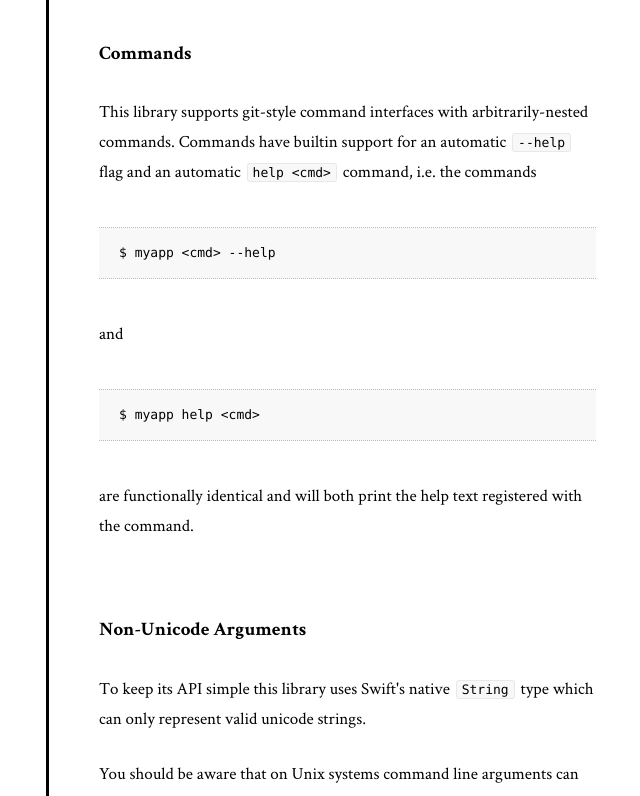
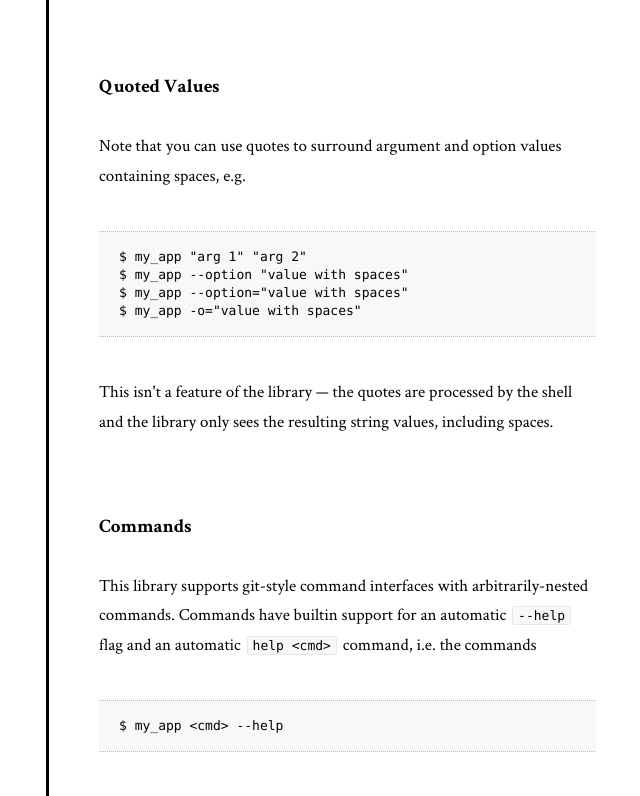
Before and after one commit to dmulholl/argparser, a plain HTML site: page docs/out/cli.html in a window 1280 px wide. Shown: the part 2004-2800 px from the top of the page, without its empty margins (474-1114 px from the left). Drawn offline with Linux system fonts and the light colour scheme.

Commit message:
Update documentation

```diff
--- a/docs/out/cli.html
+++ b/docs/out/cli.html
@@ -56,6 +56,9 @@
 <a href="#positional-arguments">Positional Arguments</a>
 </li>
 <li>
+<a href="#quoted-values">Quoted Values</a>
+</li>
+<li>
 <a href="#commands">Commands</a>
 </li>
 <li>
@@ -73,7 +76,7 @@ Options
 An option can have an unlimited number of long-form aliases and single-character shortcuts: <code>--option</code>, <code>-o</code>.
 </p>
 <p>
-Option values can be separated by either a space, <code>--opt 123</code>, or an equals symbol, <code>--opt=123</code>. Either syntax can be used with shortcuts: <code>-o 123</code>, <code>-o=123</code>.
+Option values can be separated by either a space, <code>--option 123</code>, or an equals symbol, <code>--option=123</code>. Either syntax can be used with shortcuts: <code>-o 123</code>, <code>-o=123</code>.
 </p>
 <p>
 Multiple shortcuts can be condensed into a single block, e.g. <code>-abc foo bar</code>. Trailing arguments are consumed in sequence as required by the options.
@@ -88,7 +91,7 @@ Options can be treated as singular or multivalued as circumstances require. Each
 For example, in the command below:
 </p>
 <pre>
-$ myapp --foo abc --foo def
+$ my_app --foo abc --foo def
 </pre>
 <p>
 the value of the option <code>foo</code> is <code>&quot;def&quot;</code> but the array <code>[&quot;abc&quot;, &quot;def&quot;]</code> is also available for use if required.
@@ -108,6 +111,21 @@ Options and flags can be preceded by, followed by, or interspaced with positiona
 <p>
 The parser supports the standard <code>--</code> switch for turning off option-parsing. All arguments following a <code>--</code> will be treated as positional arguments, even if they begin with a single or double dash.
 </p>
+<h3 id="quoted-values">
+Quoted Values
+</h3>
+<p>
+Note that you can use quotes to surround argument and option values containing spaces, e.g.
+</p>
+<pre>
+$ my_app &quot;arg 1&quot; &quot;arg 2&quot;
+$ my_app --option &quot;value with spaces&quot;
+$ my_app --option=&quot;value with spaces&quot;
+$ my_app -o=&quot;value with spaces&quot;
+</pre>
+<p>
+This isn't a feature of the library &mdash; the quotes are processed by the shell and the library only sees the resulting string values, including spaces.
+</p>
 <h3 id="commands">
 Commands
 </h3>
@@ -115,13 +133,13 @@ Commands
 This library supports git-style command interfaces with arbitrarily-nested commands. Commands have builtin support for an automatic <code>--help</code> flag and an automatic <code>help &lt;cmd&gt;</code> command, i.e. the commands
 </p>
 <pre>
-$ myapp &lt;cmd&gt; --help
+$ my_app &lt;cmd&gt; --help
 </pre>
 <p>
 and
 </p>
 <pre>
-$ myapp help &lt;cmd&gt;
+$ my_app help &lt;cmd&gt;
 </pre>
 <p>
 are functionally identical and will both print the help text registered with the command.
```
Also changed, not shown: 1 other file.
